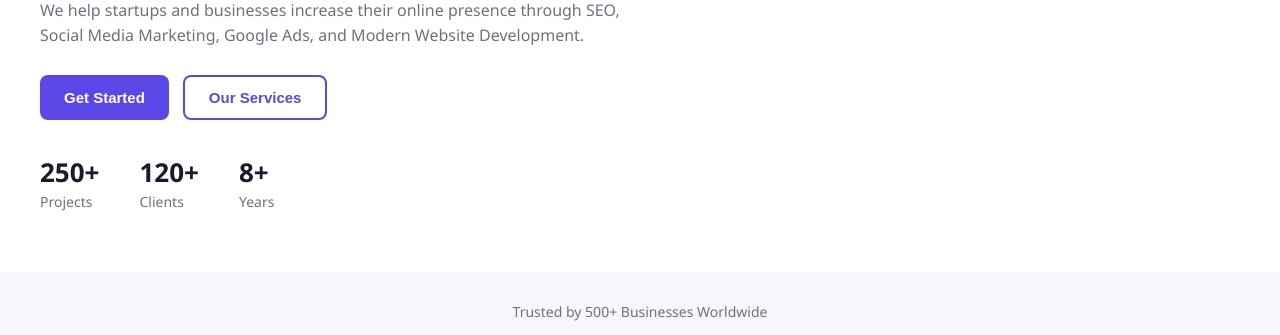
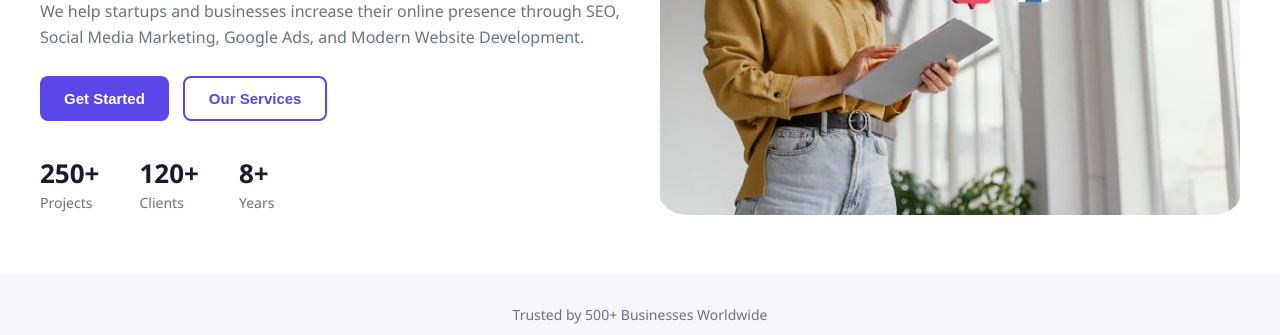
Before and after one commit to Saba-Shafiq345/digital-marketing-website, a plain HTML site: page index.html in a window 1280 px wide. Shown: the part 305-640 px from the top of the page. Drawn offline with Linux system fonts and the light colour scheme.

Commit message:
Update index.html

```diff
--- a/index.html
+++ b/index.html
@@ -43,7 +43,7 @@
   </div>
   <div class="hero-visual">
 
-  <img src="images/image1.png" alt="">
+  <img src="image1.png" alt="">
 </section>
 
 <div class="trusted">
```
